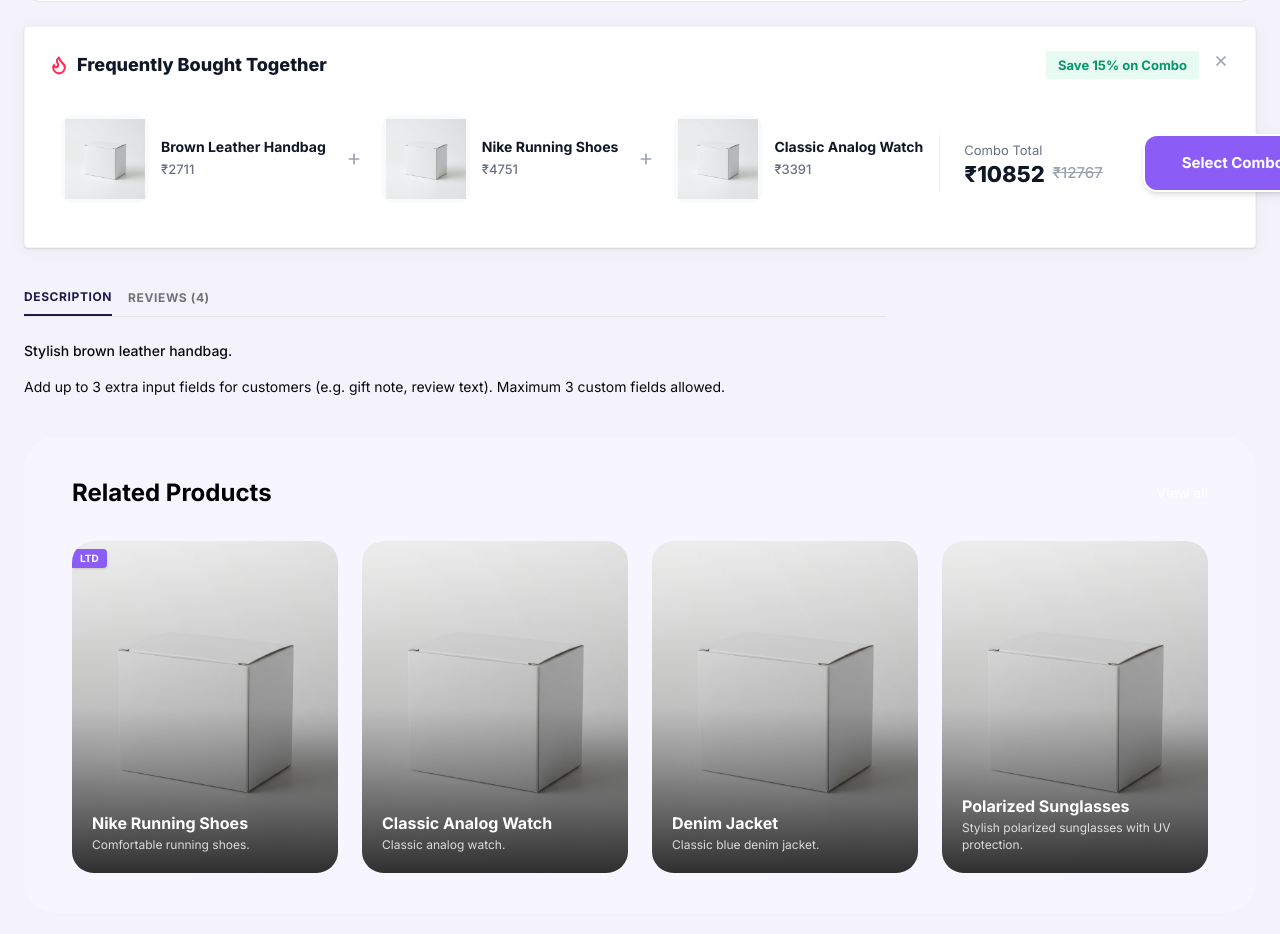
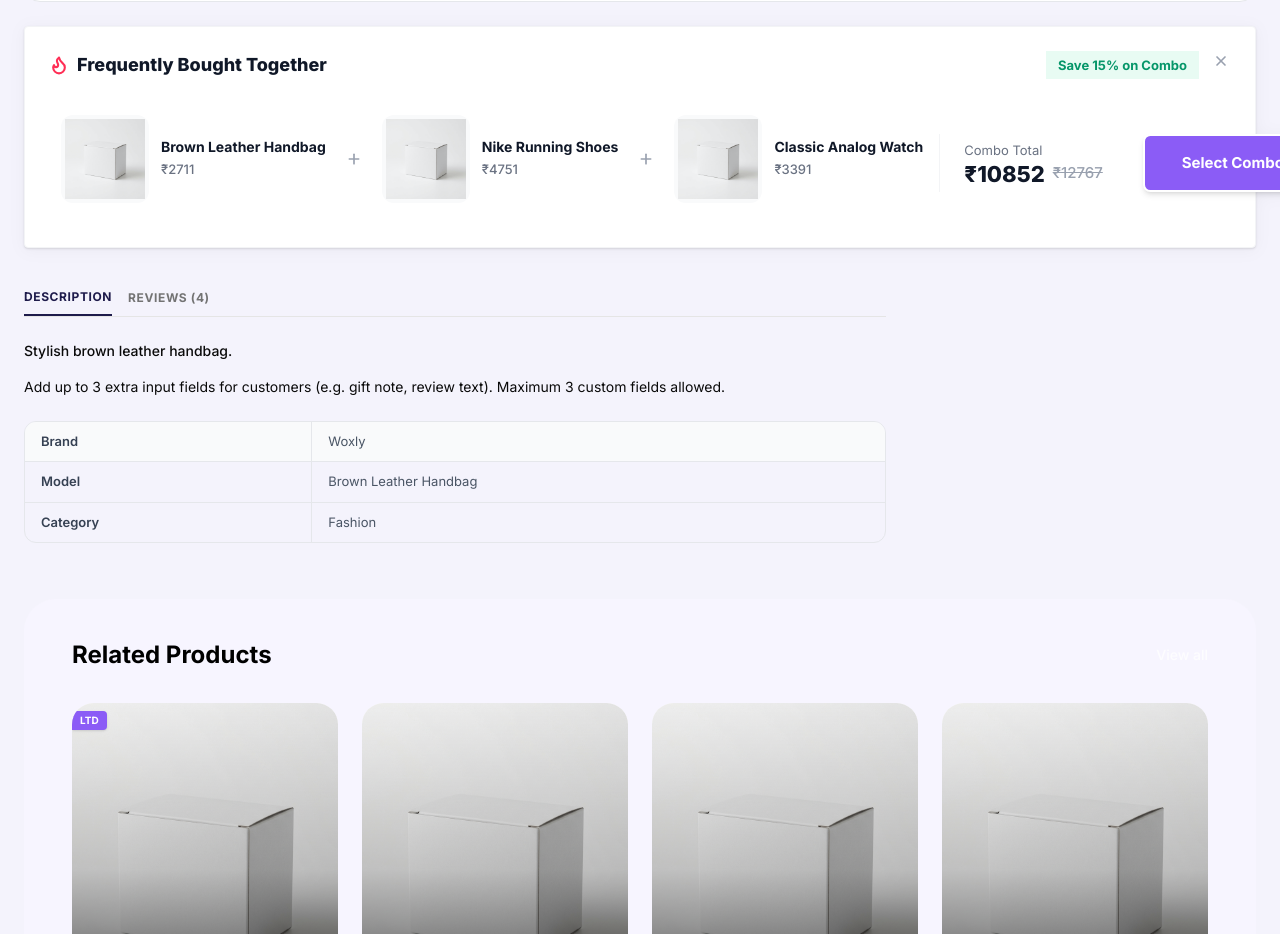
Before and after one commit to haris123-cyber/woxly.live.3, a Next.js app: page /products/brown-handbag in a window 1280 px wide. Shown: the part 1283-2217 px from the top of the page. Built offline with nearby package versions, Linux system fonts and the light colour scheme.

Commit message:
Update project

```diff
--- a/src/app/products/[slug]/page.tsx
+++ b/src/app/products/[slug]/page.tsx
@@ -678,7 +678,7 @@ export default function ProductDetailPage() {
             </div>
             <button
               onClick={() => setIsComboSelected(!isComboSelected)}
-              className={`${isComboSelected ? "bg-white text-black border-2 border-black" : "bg-primary text-white hover:bg-black border-2 border-white"} px-3 sm:px-6 lg:px-8 py-3.5 lg:py-4 rounded-[12px] lg:rounded-[14px] font-bold text-[13px] lg:text-[15px] transition-all shadow-md whitespace-nowrap text-center flex-1 sm:flex-none sm:min-w-[180px] ml-2`}
+              className={`${isComboSelected ? "bg-white text-black border-2 border-black" : "bg-primary text-white hover:bg-black border-2 border-white"} px-3 sm:px-6 lg:px-8 py-3.5 lg:py-4 rounded-sm lg:rounded-sm font-bold text-[13px] lg:text-[15px] transition-all shadow-md whitespace-nowrap text-center flex-1 sm:flex-none sm:min-w-[180px] ml-2`}
             >
               {isComboSelected ? "Combo Selected ✓" : "Select Combo"}
             </button>
@@ -1116,7 +1116,25 @@ export default function ProductDetailPage() {
               </button>
               {isWarrantyOpen && (
                 <div className="px-4 pb-4 pt-1 text-[13px] text-gray-600 leading-relaxed">
-                  All products come with a standard 1-year warranty covering manufacturing defects. Extended warranty options are available at checkout.
+                  <p className="mb-4">All products come with a standard 1-year warranty covering manufacturing defects. Extended warranty options are available at checkout.</p>
+                  <div className="overflow-x-auto border border-gray-200 rounded-lg">
+                    <table className="w-full text-left text-[12px] border-collapse">
+                      <tbody>
+                        <tr className="border-b border-gray-200 bg-gray-50">
+                          <th className="py-2 px-3 text-gray-700 font-semibold w-1/3 border-r border-gray-200">Type</th>
+                          <td className="py-2 px-3 text-gray-600">Standard Warranty</td>
+                        </tr>
+                        <tr className="border-b border-gray-200">
+                          <th className="py-2 px-3 text-gray-700 font-semibold border-r border-gray-200">Duration</th>
+                          <td className="py-2 px-3 text-gray-600">1 Year</td>
+                        </tr>
+                        <tr>
+                          <th className="py-2 px-3 text-gray-700 font-semibold border-r border-gray-200">Authenticity</th>
+                          <td className="py-2 px-3 text-gray-600">100% Genuine Product</td>
+                        </tr>
+                      </tbody>
+                    </table>
+                  </div>
                 </div>
               )}
             </div>
@@ -1136,6 +1154,7 @@ export default function ProductDetailPage() {
                 <div className="px-4 pb-4 pt-1 text-[13px] text-gray-600 leading-relaxed">
                   Free standard delivery on orders over ₹50. Next day delivery available for orders placed before 2 PM. Tracking information will be provided once dispatched.
                 </div>
+
               )}
             </div>
           </div>
@@ -1184,10 +1203,30 @@ export default function ProductDetailPage() {
             </div>
 
             {activeTab === "description" && (
-              <p className="text-sm text-foreground leading-relaxed">
-                {product.description ||
-                  "Coorg blend. 75% chicory-free. Strong, South Indian style. Add up to 3 extra input fields for customers (e.g. gift note, review text). Maximum 3 custom fields allowed."}
-              </p>
+              <div className="pt-2 pb-4">
+                <p className="text-sm text-foreground leading-relaxed mb-4">
+                  {product.description ||
+                    "Coorg blend. 75% chicory-free. Strong, South Indian style. Add up to 3 extra input fields for customers (e.g. gift note, review text). Maximum 3 custom fields allowed."}
+                </p>
+                <div className="overflow-x-auto border border-gray-200 rounded-lg">
+                  <table className="w-full text-left text-[12px] border-collapse">
+                    <tbody>
+                      <tr className="border-b border-gray-200 bg-gray-50">
+                        <th className="py-2 px-3 text-gray-700 font-semibold w-1/3 border-r border-gray-200">Brand</th>
+                        <td className="py-2 px-3 text-gray-600">Woxly</td>
+                      </tr>
+                      <tr className="border-b border-gray-200">
+                        <th className="py-2 px-3 text-gray-700 font-semibold border-r border-gray-200">Model</th>
+                        <td className="py-2 px-3 text-gray-600">{product.name}</td>
+                      </tr>
+                      <tr>
+                        <th className="py-2 px-3 text-gray-700 font-semibold border-r border-gray-200">Category</th>
+                        <td className="py-2 px-3 text-gray-600">{product.category || 'Lifestyle'}</td>
+                      </tr>
+                    </tbody>
+                  </table>
+                </div>
+              </div>
             )}
 
             {activeTab === "reviews" && renderReviewsTab()}
@@ -1233,7 +1272,7 @@ export default function ProductDetailPage() {
               </div>
               <Button
                 onClick={handleAddToCart}
-                className="h-11 rounded-xl bg-primary hover:bg-primary/90 text-white font-semibold text-[14px] px-6 shadow-sm border-0"
+                className="h-11 rounded-sm bg-primary hover:bg-primary/90 text-white font-semibold text-[14px] px-6 shadow-sm border-0"
               >
                 Add to Cart
               </Button>
@@ -1637,7 +1676,25 @@ export default function ProductDetailPage() {
               </button>
               {isWarrantyOpen && (
                 <div className="px-4 pb-4 pt-1 text-[13px] text-gray-600 leading-relaxed">
-                  All products come with a standard 1-year warranty covering manufacturing defects. Extended warranty options are available at checkout.
+                  <p className="mb-4">All products come with a standard 1-year warranty covering manufacturing defects. Extended warranty options are available at checkout.</p>
+                  <div className="overflow-x-auto border border-gray-200 rounded-lg">
+                    <table className="w-full text-left text-[12px] border-collapse">
+                      <tbody>
+                        <tr className="border-b border-gray-200 bg-gray-50">
+                          <th className="py-2 px-3 text-gray-700 font-semibold w-1/3 border-r border-gray-200">Type</th>
+                          <td className="py-2 px-3 text-gray-600">Standard Warranty</td>
+                        </tr>
+                        <tr className="border-b border-gray-200">
+                          <th className="py-2 px-3 text-gray-700 font-semibold border-r border-gray-200">Duration</th>
+                          <td className="py-2 px-3 text-gray-600">1 Year</td>
+                        </tr>
+                        <tr>
+                          <th className="py-2 px-3 text-gray-700 font-semibold border-r border-gray-200">Authenticity</th>
+                          <td className="py-2 px-3 text-gray-600">100% Genuine Product</td>
+                        </tr>
+                      </tbody>
+                    </table>
+                  </div>
                 </div>
               )}
             </div>
@@ -1691,14 +1748,32 @@ export default function ProductDetailPage() {
           </div>
 
           {activeTab === "description" && (
-            <div className="pt-2">
+            <div className="pt-2 pb-4">
               <p className="text-sm text-foreground mb-4 font-medium">
                 {product.description ||
                   "Coorg blend. 75% chicory-free. Strong, South Indian style."}
               </p>
-              <p className="text-sm text-foreground">
+              <p className="text-sm text-foreground mb-6">
                 Add up to 3 extra input fields for customers (e.g. gift note, review text). Maximum 3 custom fields allowed.
               </p>
+              <div className="overflow-x-auto border border-gray-200 rounded-lg">
+                <table className="w-full text-left text-[13px] border-collapse">
+                  <tbody>
+                    <tr className="border-b border-gray-200 bg-gray-50">
+                      <th className="py-2.5 px-4 text-gray-700 font-semibold w-1/3 border-r border-gray-200">Brand</th>
+                      <td className="py-2.5 px-4 text-gray-600">Woxly</td>
+                    </tr>
+                    <tr className="border-b border-gray-200">
+                      <th className="py-2.5 px-4 text-gray-700 font-semibold border-r border-gray-200">Model</th>
+                      <td className="py-2.5 px-4 text-gray-600">{product.name}</td>
+                    </tr>
+                    <tr>
+                      <th className="py-2.5 px-4 text-gray-700 font-semibold border-r border-gray-200">Category</th>
+                      <td className="py-2.5 px-4 text-gray-600">{product.category || 'Lifestyle'}</td>
+                    </tr>
+                  </tbody>
+                </table>
+              </div>
             </div>
           )}
 
--- a/src/components/product/ProductCard.tsx
+++ b/src/components/product/ProductCard.tsx
@@ -151,7 +151,7 @@ export function ProductCard({ product, layout = "grid" }: ProductCardProps) {
               disabled={!product.inStock}
               className="bg-primary hover:bg-[#1c554b] text-white text-[13px] font-medium px-8 py-1.5 rounded-full transition-colors flex items-center justify-center"
             >
-              shop
+              <ShoppingCart className="w-4 h-4 sm:w-5 sm:h-5" />
             </button>
             <button
               onClick={(e) => {
```
